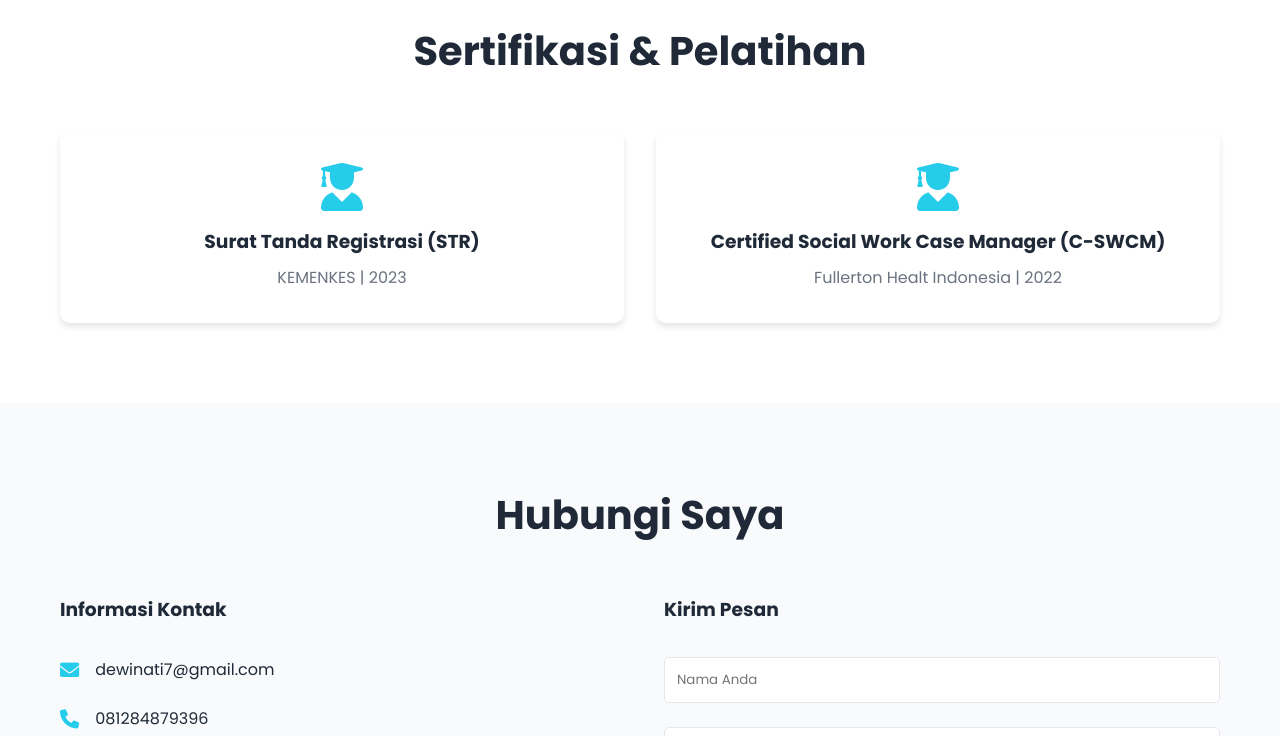
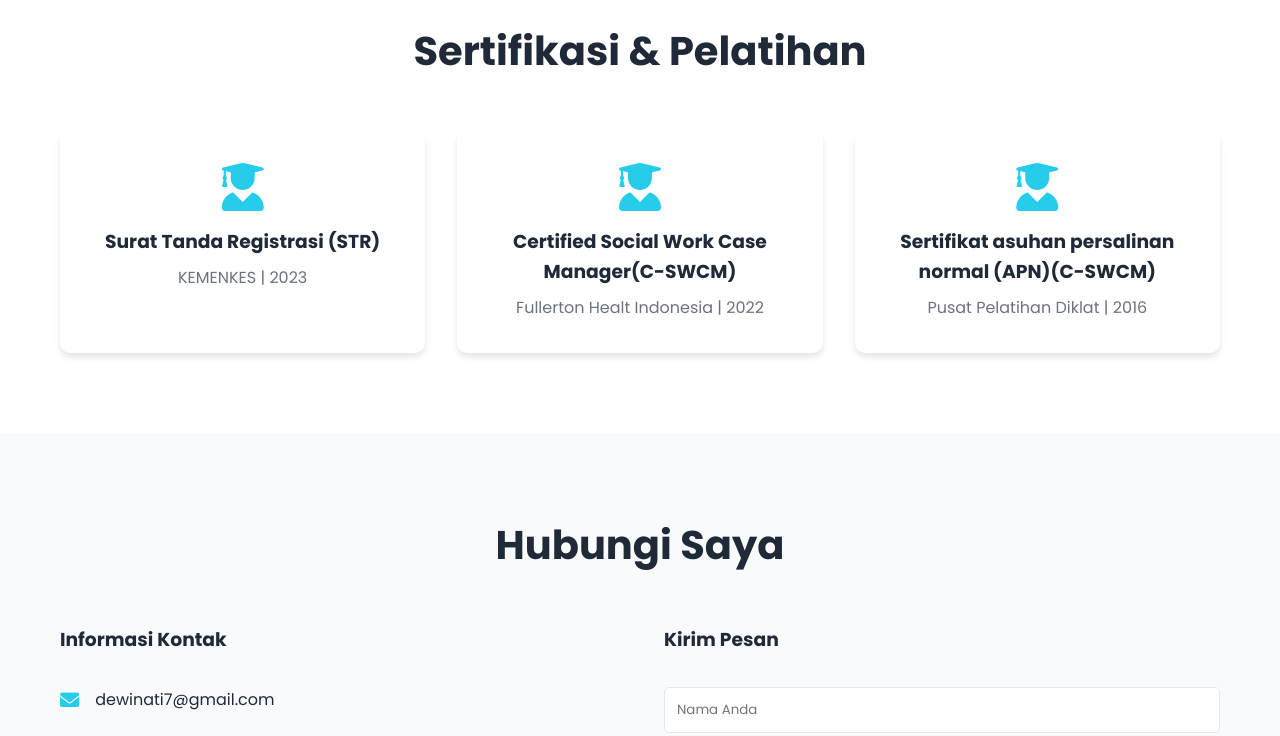
Before and after one commit to RenoMahardika-ai/CV-Dewinati, a plain HTML site: page index.html in a window 1280 px wide. Shown: the part 6120-6856 px from the top of the page. Drawn offline with Linux system fonts and the light colour scheme.

Commit message:
Update index.html

```diff
--- a/index.html
+++ b/index.html
@@ -229,8 +229,13 @@
                 </div>
                 <div class="cert-card">
                     <i class="fas fa-user-graduate"></i>
-                    <h3>Certified Social Work Case Manager (C-SWCM)</h3>
+                    <h3>Certified Social Work Case Manager(C-SWCM)</h3>
                     <p>Fullerton Healt Indonesia | 2022</p>
+                </div>
+                <div class="cert-card">
+                    <i class="fas fa-user-graduate"></i>
+                    <h3>Sertifikat asuhan persalinan normal (APN)(C-SWCM)</h3>
+                    <p>Pusat Pelatihan Diklat | 2016</p>
                 </div>
             </div>
         </div>
```
